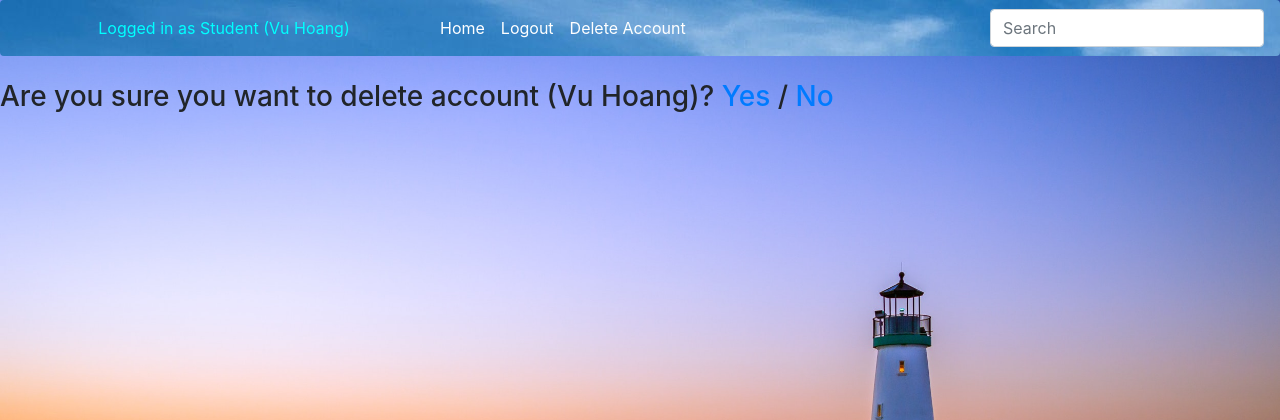
After one commit to VanVuHoang/TeReoDictionary, a Flask app: page /delete in a window 1280 px wide. The commit adds this page. Shown: the top 420 px of the page. Run offline with Flask 3, Linux system fonts and the light colour scheme; a user stored in the database is signed in; some libraries are stand-ins or nearby versions.

Commit message:
Account Deletion

```diff
--- a/app.py
+++ b/app.py
@@ -61,7 +61,35 @@ def logged():
 # App routes
 @app.route('/')
 def render_homepage():
-    return render_template('todo.html', logged_in=is_logged_in(), log=logged())
+    return render_template('home.html', logged_in=is_logged_in(), log=logged())
+
+
+# Account
+@app.route('/signup', methods=['POST', 'GET'])
+def render_signup():
+    if is_logged_in():
+        return redirect("/")
+    if request.method == "POST":
+        user_fname=request.form.get('user_fname').title().strip()
+        user_lname=request.form.get('user_lname').title().strip()
+        email=request.form.get('email').lower().strip()
+        password=request.form.get('password')
+        password2=request.form.get('password2')
+        user_category=request.form.get('category')
+        if password != password2:
+            return redirect("/signup?error=Passwords+do+not+match")
+        if len(password) < 8:
+            return redirect("/signup?error=Password+must+be+at+least+8+characters")
+        hashed_password=bcrypt.generate_password_hash(password).decode('utf-8')
+        id_count=int(fetch(DATABASE, f'SELECT COUNT (*) FROM users')[0]) + 1
+        fetch(DATABASE, f'INSERT INTO users (user_id, user_fname, user_lname, user_email, user_pass, user_category) VALUES ({id_count}, "{user_fname}", "{user_lname}", "{email}", "{hashed_password}", "{user_category}")')
+        session['email']=email
+        session['id']=id_count
+        session['user_fname']=user_fname
+        session['user_lname']=user_lname
+        session['user_category']=user_category
+        return redirect("/")
+    return render_template('signup.html', logged_in=is_logged_in(), log=logged())
 
 
 @app.route('/login', methods=['POST', 'GET'])
@@ -90,37 +118,20 @@ def render_login():
     return render_template('login.html', logged_in=is_logged_in(), log=logged())
 
 
-@app.route('/signup', methods=['POST', 'GET'])
-def render_signup():
-    if is_logged_in():
-        return redirect("/")
-    if request.method == "POST":
-        user_fname=request.form.get('user_fname').title().strip()
-        user_lname=request.form.get('user_lname').title().strip()
-        email=request.form.get('email').lower().strip()
-        password=request.form.get('password')
-        password2=request.form.get('password2')
-        user_category=request.form.get('category')
-        if password != password2:
-            return redirect("/signup?error=Passwords+do+not+match")
-        if len(password) < 8:
-            return redirect("/signup?error=Password+must+be+at+least+8+characters")
-        hashed_password=bcrypt.generate_password_hash(password).decode('utf-8')
-        id_count=int(fetch(DATABASE, f'SELECT COUNT (*) FROM users')[0]) + 1
-        fetch(DATABASE, f'INSERT INTO users (user_id, user_fname, user_lname, user_email, user_pass, user_category) VALUES ({id_count}, "{user_fname}", "{user_lname}", "{email}", "{hashed_password}", "{user_category}")')
-        session['email']=email
-        session['id']=id_count
-        session['user_fname']=user_fname
-        session['user_lname']=user_lname
-        session['user_category']=user_category
-        return redirect("/")
-    return render_template('signup.html', logged_in=is_logged_in(), log=logged())
-
-
 @app.route('/logout')
 def logout():
     [session.pop(key) for key in list(session.keys())]
     return redirect('/?message=See+you+next+time!')
+
+
+# Deletion
+@app.route('/delete')
+def render_delete_category():
+    if not is_logged_in():
+        return redirect("/")
+    else:
+        naming=session['user_fname'] + " " + session['user_lname']
+        return render_template("delete.html", type="account", name=naming, logged_in=is_logged_in(), log=logged())
 
 
 @app.route('/delete_account')
@@ -128,6 +139,3 @@ def delete_account():
     execute(DATABASE, f"DELETE FROM users WHERE user_id={session.get('id')}")
     [session.pop(key) for key in list(session.keys())]
     return redirect('/?message=Account+is+successfully+deleted!')
-
-
-app.run(host='0.0.0.0', debug=True)
--- a/templates/base.html
+++ b/templates/base.html
@@ -4,7 +4,7 @@
 <head>
     <meta charset="UTF-8">
     <title>
-        {% block title %}
+        {% block pageheading %}
         {% endblock %}
     </title>
     <!--Bootstrap CSS-->
@@ -28,7 +28,7 @@
                 <li class="nav-item active"><a class="nav-link" href="/">Home</a></li>
                 {% if logged_in %}
                 <li class="nav-item"><a class="nav-link" href="/logout">Logout</a></li>
-                <li class="nav-item"><a class="nav-link" href="/delete_account">Delete Account</a></li>
+                <li class="nav-item"><a class="nav-link" href="/delete">Delete Account</a></li>
                 {% else %}
                 <li class="nav-item"><a class="nav-link" href="/login">Login</a></li>
                 {% endif %}
--- /dev/null
+++ b/templates/delete.html
@@ -0,0 +1,11 @@
+{% extends 'base.html' %}
+
+{% block pageheading %}
+Confirm Delete
+{% endblock %}
+
+{% block content %}
+<h3>Are you sure you want to delete {{ type }} ({{ name }})?
+    <a href="/delete_account">Yes</a> / <a href="/">No</a>
+</h3>
+{% endblock %}
--- a/templates/home.html
+++ b/templates/home.html
@@ -1,5 +1,6 @@
 {% extends 'base.html' %}
-{% block title %}
+
+{% block pageheading %}
 Home
 {% endblock %}
 
```
Also changed, not shown: dict.db.
